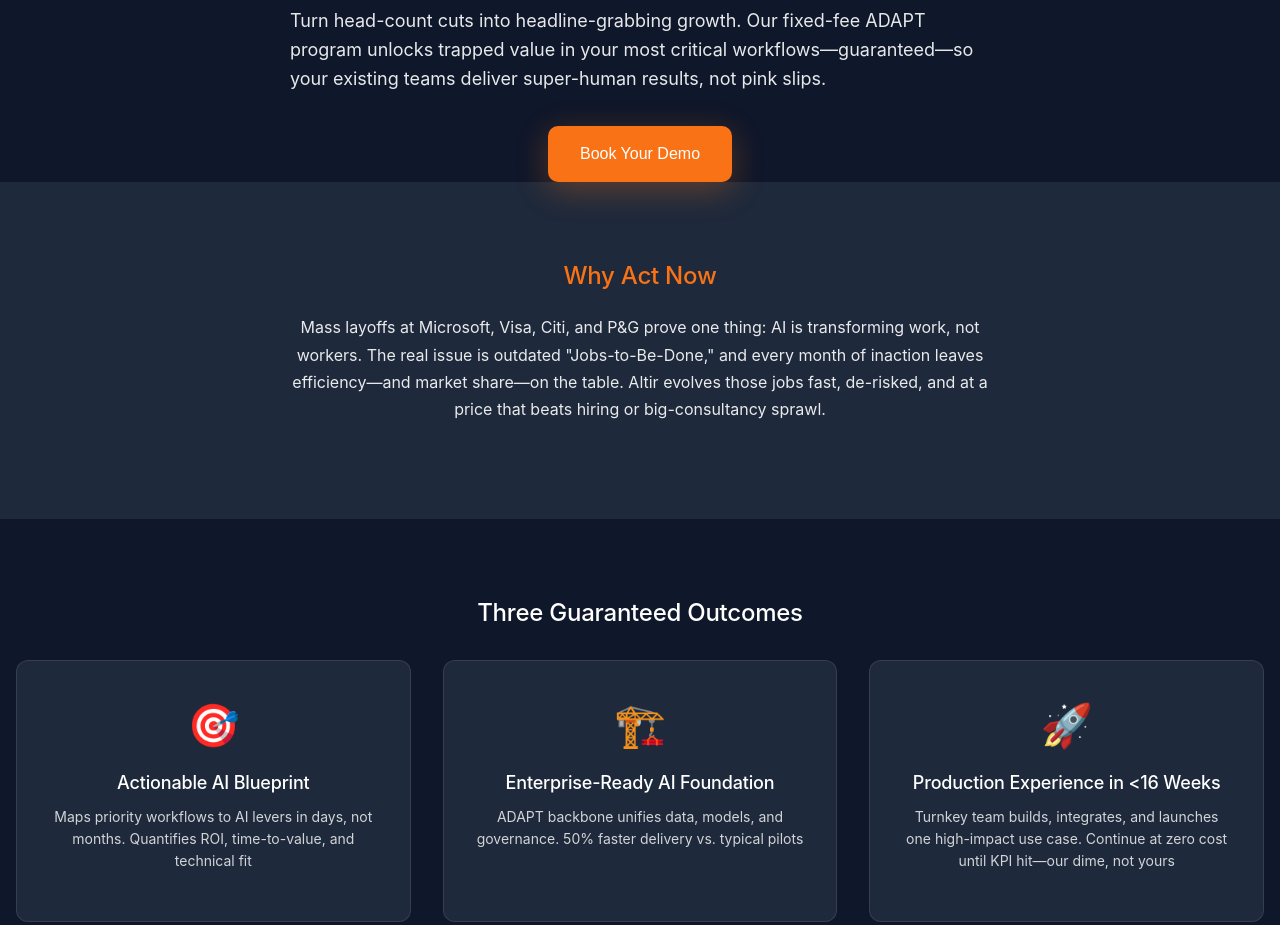
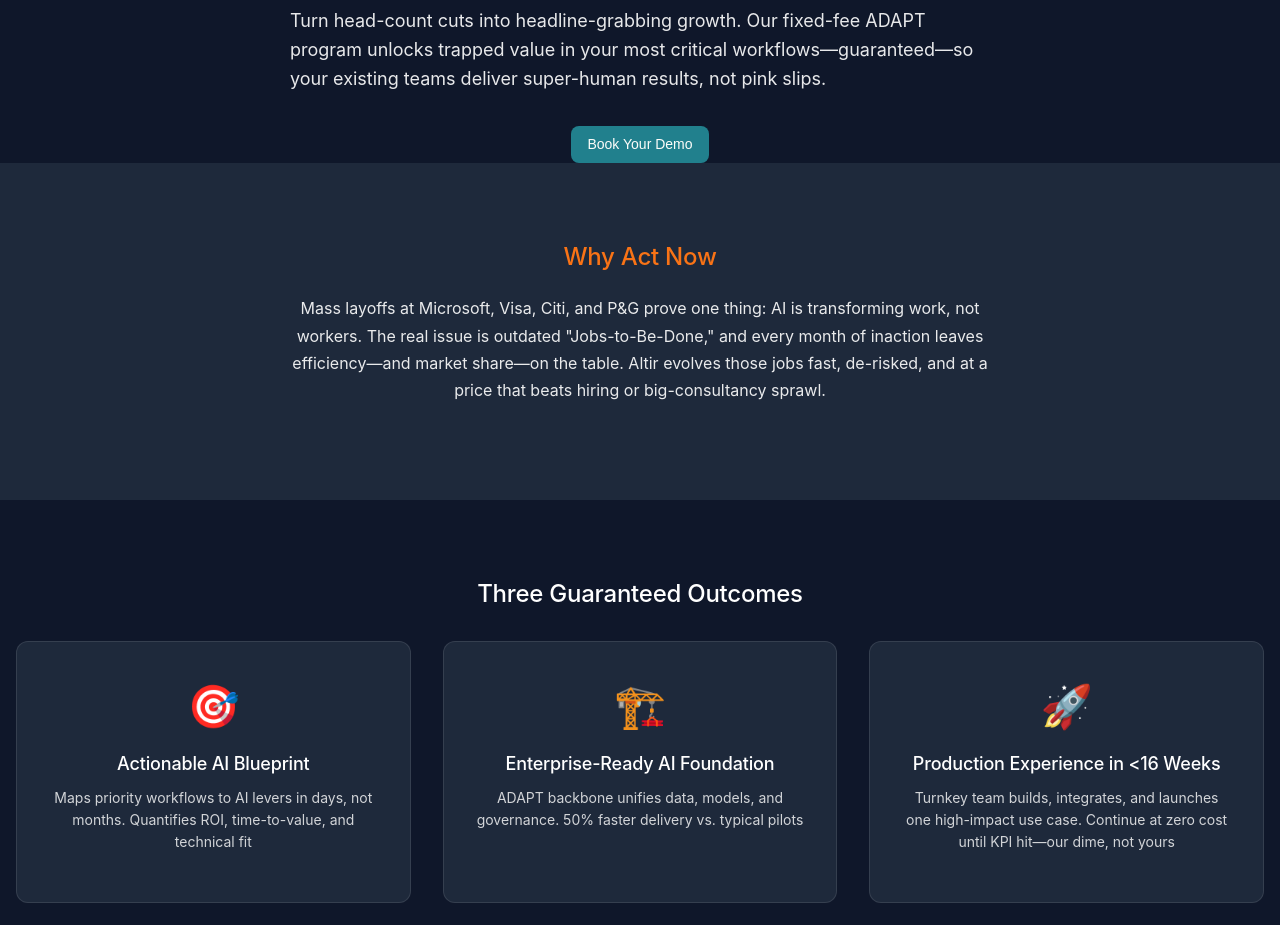
Before and after one commit to YBEAravindhan/my-static-site, a plain HTML site: page index.html in a window 1280 px wide. Shown: the part 1460-2385 px from the top of the page. Drawn offline with Linux system fonts and the light colour scheme; a web font is replaced by a local one.

```diff
--- a/index.html
+++ b/index.html
@@ -59,7 +59,7 @@
             workflows—guaranteed—so your existing teams deliver super-human
             results, not pink slips.
           </p>
-          <button class="btn btn--primary btn--lg hero-cta">
+          <button class="btn btn--primary ">
             Book Your Demo
           </button>
 
```
